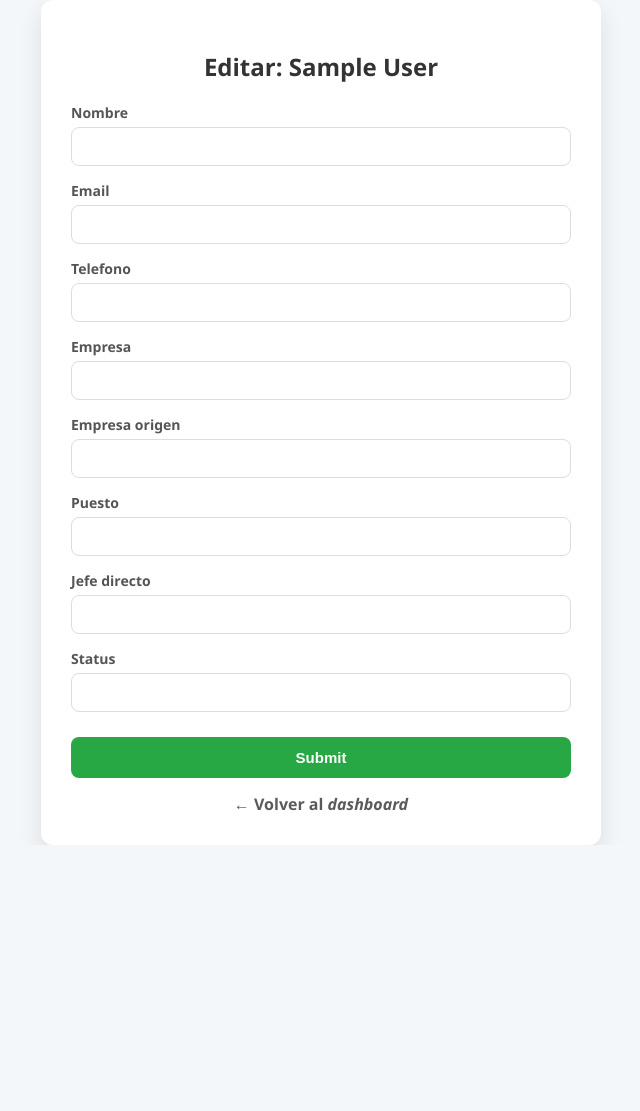
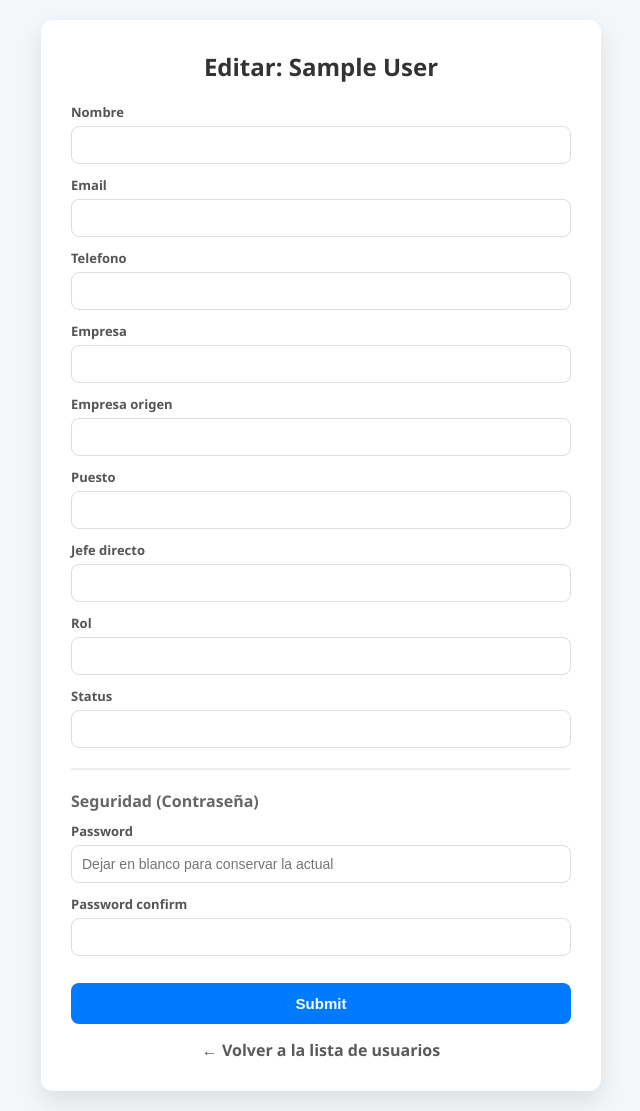
Before and after one commit to Davidtt083/proyecto_bitacora, a Flask app: template app/templates/main/edit_user.html in a window 1280 px wide. Shown: the whole page, without its empty margins (319-959 px from the left). Before the commit the page ends 845 px from the top, so only its background shows below. Run offline with Flask 3, Linux system fonts and the light colour scheme; tables that the repository leaves empty hold one stand-in row (values such as "Sample post"); the template is opened without the code that fills it: values that come from a table or form of the project are taken from there, most other values are stand-ins (such as "Sample title", 1, 10 or a date in 2020); form fields are guessed from the names that the template uses.

Commit message:
ventana de edición de usuarios

```diff
--- a/app/templates/main/edit_user.html
+++ b/app/templates/main/edit_user.html
@@ -5,30 +5,15 @@
     <meta name="viewport" content="width=device-width, initial-scale=1.0">
     <title>{{ title }}</title>
     <style>
-        body {
-            font-family: 'Segoe UI', sans-serif;
-            background-color: #f4f7f9;
-            margin: 0;
-            display: flex;
-            align-items: center;
-            justify-content: center;
-            min-height: 100vh;
-        }
-        .container {
-            background: white;
-            padding: 30px;
-            border-radius: 12px;
-            box-shadow: 0 10px 25px rgba(0, 0, 0, 0.1);
-            width: 100%;
-            max-width: 500px;
-        }
-        h2 { text-align: center; color: #333; margin-bottom: 20px; }
-        .form-group { display: flex; flex-direction: column; margin-bottom: 15px; }
-        label { font-weight: 600; margin-bottom: 5px; font-size: 14px; color: #555; }
-        input, select { padding: 10px; border: 1.5px solid #ddd; border-radius: 8px; font-size: 15px; }
-        .btn-submit { background: #28a745; color: white; padding: 12px; border: none; border-radius: 8px; font-weight: bold; cursor: pointer; width: 100%; margin-top: 10px;}
+        body { font-family: 'Segoe UI', sans-serif; background-color: #f4f7f9; margin: 0; display: flex; align-items: center; justify-content: center; min-height: 100vh; padding: 20px;}
+        .container { background: white; padding: 30px; border-radius: 12px; box-shadow: 0 10px 25px rgba(0, 0, 0, 0.1); width: 100%; max-width: 500px; }
+        h2 { text-align: center; color: #333; margin-top: 0; margin-bottom: 20px; }
+        .form-group { display: flex; flex-direction: column; margin-bottom: 12px; }
+        label { font-weight: 600; margin-bottom: 5px; font-size: 13px; color: #555; }
+        input, select { padding: 10px; border: 1.5px solid #ddd; border-radius: 8px; font-size: 14px; }
+        .btn-submit { background: #007bff; color: white; padding: 12px; border: none; border-radius: 8px; font-weight: bold; cursor: pointer; width: 100%; margin-top: 15px; font-size: 15px;}
         .btn-back { display: block; text-align: center; margin-top: 15px; color: #5a5a5a; text-decoration: none; font-weight: bold; }
-        .alert { padding: 10px; border-radius: 8px; margin-bottom: 15px; background: #f8d7da; color: #721c24; }
+        .error-msg { color: #dc3545; font-size: 12px; margin-top: 4px; font-weight: bold; }
     </style>
 </head>
 <body>
@@ -39,42 +24,35 @@
         <form method="POST">
             {{ form.hidden_tag() }}
 
-            <div class="form-group">
-                {{ form.nombre.label }} {{ form.nombre() }}
-            </div>
+            <div class="form-group">{{ form.nombre.label }} {{ form.nombre() }}</div>
+            <div class="form-group">{{ form.email.label }} {{ form.email() }}</div>
+            <div class="form-group">{{ form.telefono.label }} {{ form.telefono() }}</div>
+            <div class="form-group">{{ form.empresa.label }} {{ form.empresa() }}</div>
+            <div class="form-group">{{ form.empresa_origen.label }} {{ form.empresa_origen() }}</div>
+            <div class="form-group">{{ form.puesto.label }} {{ form.puesto() }}</div>
+            <div class="form-group">{{ form.jefe_directo.label }} {{ form.jefe_directo() }}</div>
+            <div class="form-group">{{ form.rol.label }} {{ form.rol() }}</div>
+
+            <div class="form-group">{{ form.status.label }} {{ form.status() }}</div>
+
+            <!-- SECCIÓN DE CONTRASEÑAS -->
+            <hr style="border: 0.5px solid #eee; margin: 20px 0;">
+            <h4 style="margin-top: 0; margin-bottom: 10px; color: #666;">Seguridad (Contraseña)</h4>
 
             <div class="form-group">
-                {{ form.email.label }} {{ form.email() }}
+                {{ form.password.label }} {{ form.password(placeholder="Dejar en blanco para conservar la actual") }}
+                {% for error in form.password.errors %}<span class="error-msg">{{ error }}</span>{% endfor %}
             </div>
-
             <div class="form-group">
-                {{ form.telefono.label }} {{ form.telefono() }}
-            </div>
-
-            <div class="form-group">
-                {{ form.empresa.label }} {{ form.empresa() }}
-            </div>
-
-            <div class="form-group">
-                {{ form.empresa_origen.label }} {{ form.empresa_origen() }}
-            </div>
-
-            <div class="form-group">
-                {{ form.puesto.label }} {{ form.puesto() }}
-            </div>
-
-             <div class="form-group">
-                {{ form.jefe_directo.label }} {{ form.jefe_directo() }}
-            </div>
-
-            <div class="form-group">
-                {{ form.status.label }} {{ form.status() }}
+                {{ form.password_confirm.label }} {{ form.password_confirm() }}
+                {% for error in form.password_confirm.errors %}<span class="error-msg">{{ error }}</span>{% endfor %}
             </div>
 
             {{ form.submit(class="btn-submit") }}
         </form>
 
-        <a href="{{ url_for('main.admin_dashboard') }}" class="btn-back">← Volver al <i>dashboard</i></a>
+        <!-- Botón para regresar a la tabla de usuarios -->
+        <a href="{{ url_for('main.users_list') }}" class="btn-back">← Volver a la lista de usuarios</a>
     </div>
 
 </body>
```
Also changed, not shown: app/main/forms.py (+15 -4 lines), app/main/routes.py (+19 -8 lines), app/templates/main/admin_dashboard.html (+8 -7 lines), app/templates/main/users_list.html (added, +91 -0 lines).
